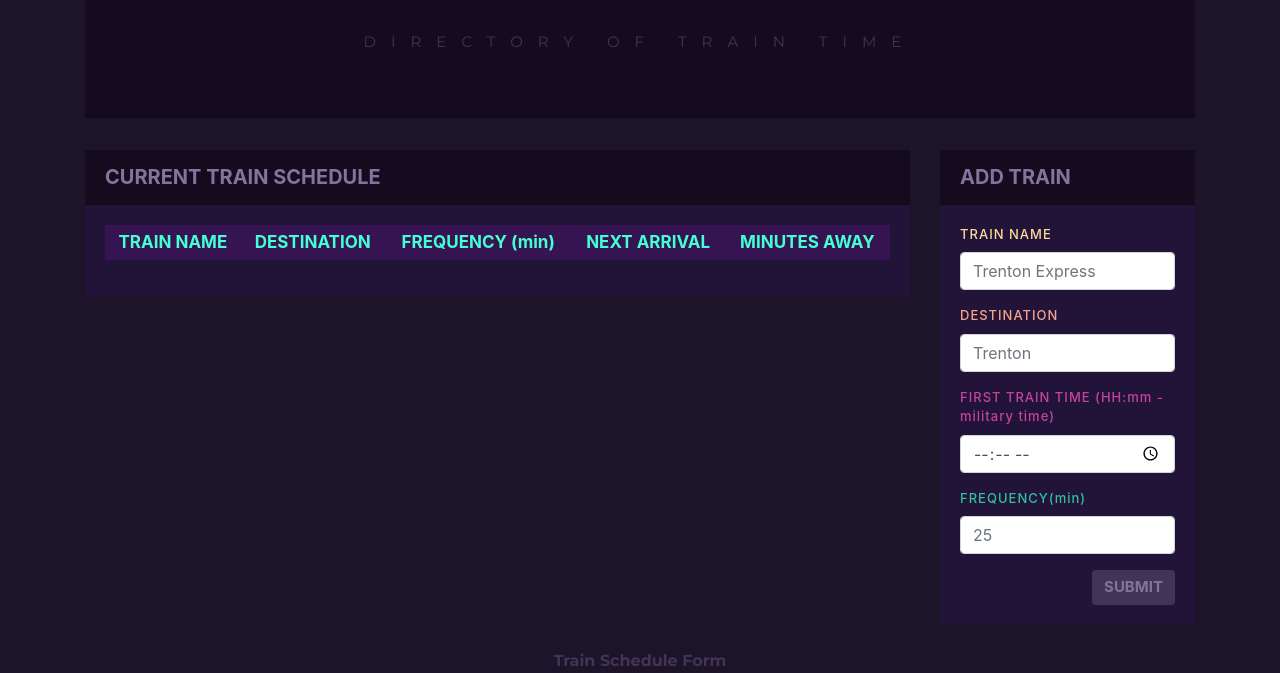
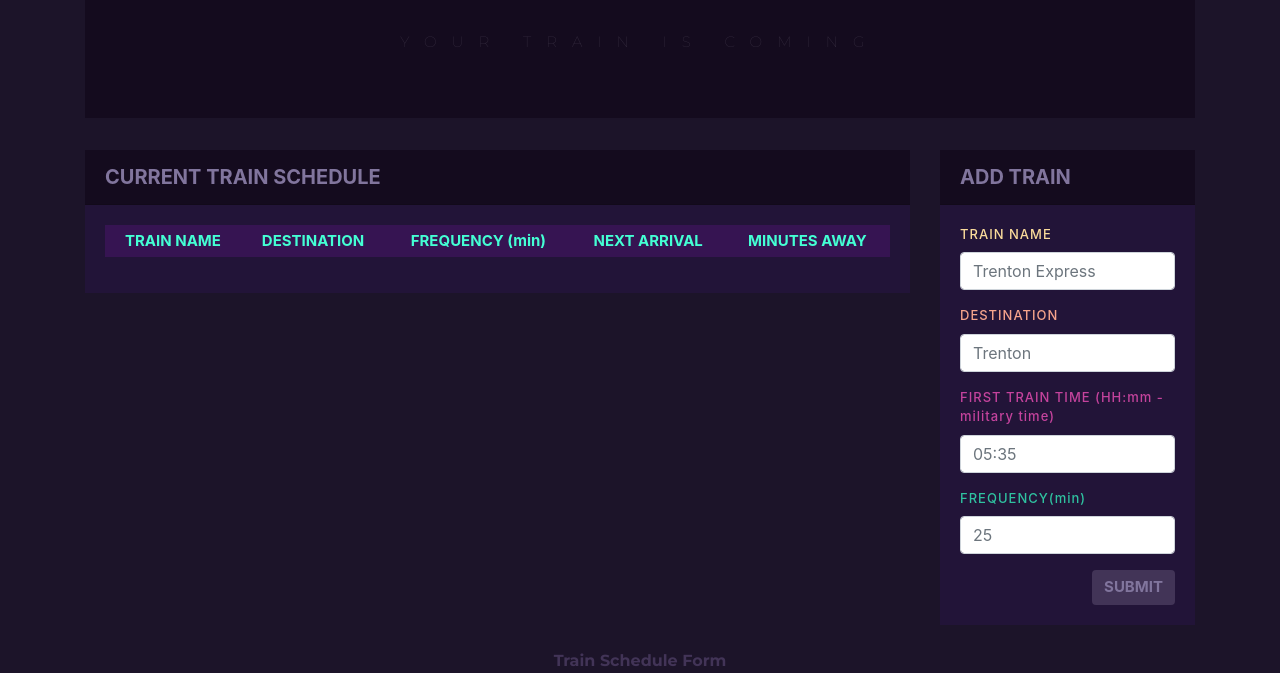
Before and after one commit to iamjink/Train-Scheduler, a plain HTML site: page index.html in a window 1280 px wide. Shown: the part 153-826 px from the top of the page. Drawn offline with nearby package versions, Linux system fonts and the light colour scheme; no server answers.

Commit message:
adding train calculation function in js

```diff
--- a/app.js
+++ b/app.js
@@ -31,12 +31,10 @@ $(document).ready(function () {
     var destination = $("#destination-input")
       .val()
       .trim();
-    var firstTime = moment(
-      $("#time-input")
+    var firstTime = $("#time-input")
       .val()
-      .trim(),
-      "MM/DD/YYYY"
-    ).format("hh:mm");
+      .trim();
+
     var frequency = $("#frequency-input")
       .val()
       .trim();
@@ -46,7 +44,7 @@ $(document).ready(function () {
       trainName: trainName,
       destination: destination,
       firstTime: firstTime,
-      frequency: frequency
+      frequency: frequency,
     };
 
 
@@ -87,7 +85,7 @@ $(document).ready(function () {
 
 
    // First Time (pushed back 1 year to make sure it comes before current time)
-   var firstTimeConverted = moment(firstTime, "HH:mm").subtract(1, "years");
+   var firstTimeConverted = moment(firstTime, "hh:mm").subtract(1, "years");
    console.log(firstTimeConverted);
 
    // Current Time
@@ -108,19 +106,19 @@ $(document).ready(function () {
 
    // Next Train
    var nextTrain = moment().add(tMinutesTillTrain, "minutes");
-   console.log("ARRIVAL TIME: " + moment(nextTrain).format("hh:mm"));
+   console.log("ARRIVAL TIME: " + moment(nextTrain).format("LT"));
 
     // Create the new row
     var newRow = $("<tr>").append(
       $("<td>").text(trainName),
       $("<td>").text(destination),
       $("<td>").text(frequency),
-      $("<td>").text(nextTrain),
+      $("<td>").text(nextTrain.format("LT")),
       $("<td>").text(tMinutesTillTrain),
     );
 
     // Append the new row to the table
-    $("#train-schedule-table > tbody").append(newRow);
+    $("#newTrainRow").append(newRow);
   });
 
 
--- a/index.html
+++ b/index.html
@@ -19,7 +19,7 @@
   <script src="https://www.gstatic.com/firebasejs/6.0.4/firebase-database.js"></script>
 
   <!-- google fonts -->
-  <link href="https://fonts.googleapis.com/css?family=Montserrat:400,500,700,800,900&display=swap" rel="stylesheet">
+  <link href="https://fonts.googleapis.com/css?family=Montserrat:100,400,500,700,800,900&display=swap" rel="stylesheet">
 
   <!-- Moment.js Reference -->
   <script src="https://cdnjs.cloudflare.com/ajax/libs/moment.js/2.24.0/moment.min.js"></script>
@@ -35,7 +35,7 @@
     <div class="jumbotron" id="header-top">
       <h1 id="title">Midnight Train Schedule</h1>
       <br>
-      <span class="text-center" id="subtitle">Directory of Train Time</span>
+      <span class="text-center" id="subtitle">Your Train Is Coming</span>
     </div>
 
     <!-- Current Train Schedule-->
@@ -45,17 +45,18 @@
           <div class="card-header" id="header">CURRENT TRAIN SCHEDULE</div>
           <div class="card-body" id="dynamic-table">
             <table class="table table-sm table-hover" id="train-schedule-table">
+              <thead>
+                <tr id="train-table">
+                  <th id="table-element">TRAIN NAME</th>
+                  <th id="table-element">DESTINATION</th>
+                  <th id="table-element">FREQUENCY (min)</th>
+                  <th id="table-element">NEXT ARRIVAL</th>
+                  <th id="table-element">MINUTES AWAY</th>
+                </tr>
+              </thead>
 
-              <tr id='train-table'>
-                <th scope="col" id="table-element">TRAIN NAME</th>
-                <th scope="col" id="table-element">DESTINATION</th>
-                <th scope="col" id="table-element">FREQUENCY (min)</th>
-                <th scope="col" id="table-element">NEXT ARRIVAL</th>
-                <th scope="col" id="table-element">MINUTES AWAY</th>
-              </tr>
+              <tbody id="newTrainRow">
 
-
-              <tbody>
               </tbody>
             </table>
           </div>
@@ -79,7 +80,7 @@
               </div>
               <div class="form-group">
                 <label for="time-input" id="firsttime">FIRST TRAIN TIME (HH:mm - military time)</label>
-                <input class="form-control" id="time-input" placeholder="05:35" type="time">
+                <input class="form-control" id="time-input" placeholder="05:35" type="text">
               </div>
               <div class="form-group">
                 <label for="frequency-input" id="frequency">FREQUENCY(min)</label>
--- a/style.css
+++ b/style.css
@@ -29,7 +29,7 @@ body {
 /* current train schedule form */
 #train-schedule-table {
 	border-radius: 0;
-	border-top: none;
+	border: none;
 	color: #fadb9b;
 	width: 100%;
 }
@@ -73,9 +73,9 @@ body {
 
 #train-table {
 	color: #44ffd4;
-	font-weight: 100;
+	font-weight: 90;
 	text-align: center;
-	font-size: 17px;
+	font-size: 15px;
 	border: none;
 }
 
```
